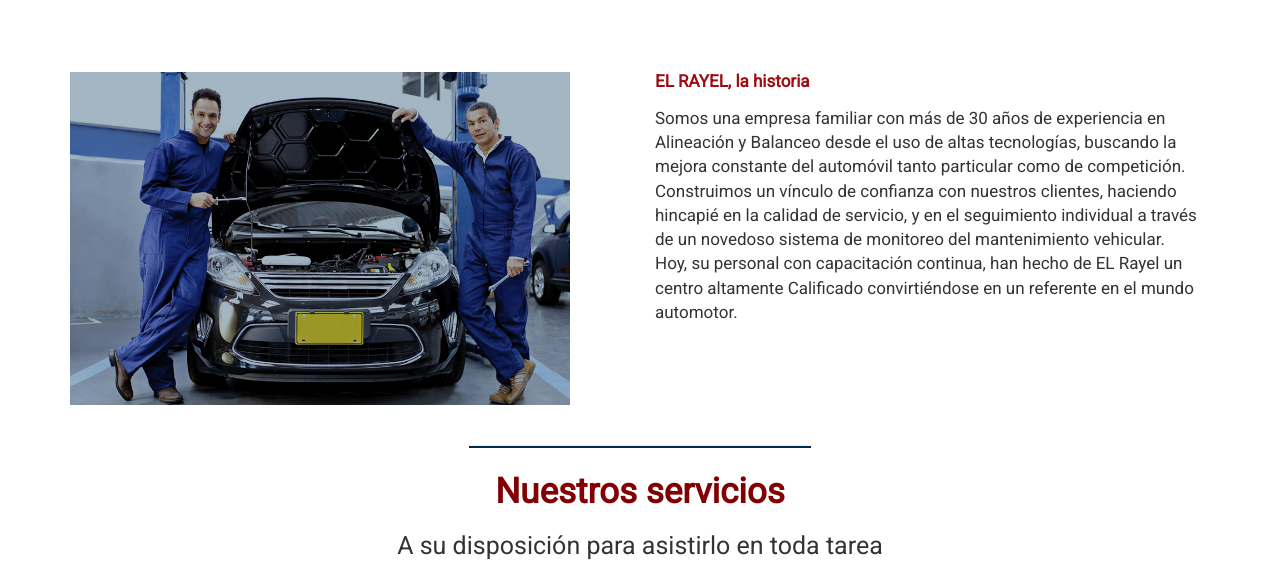
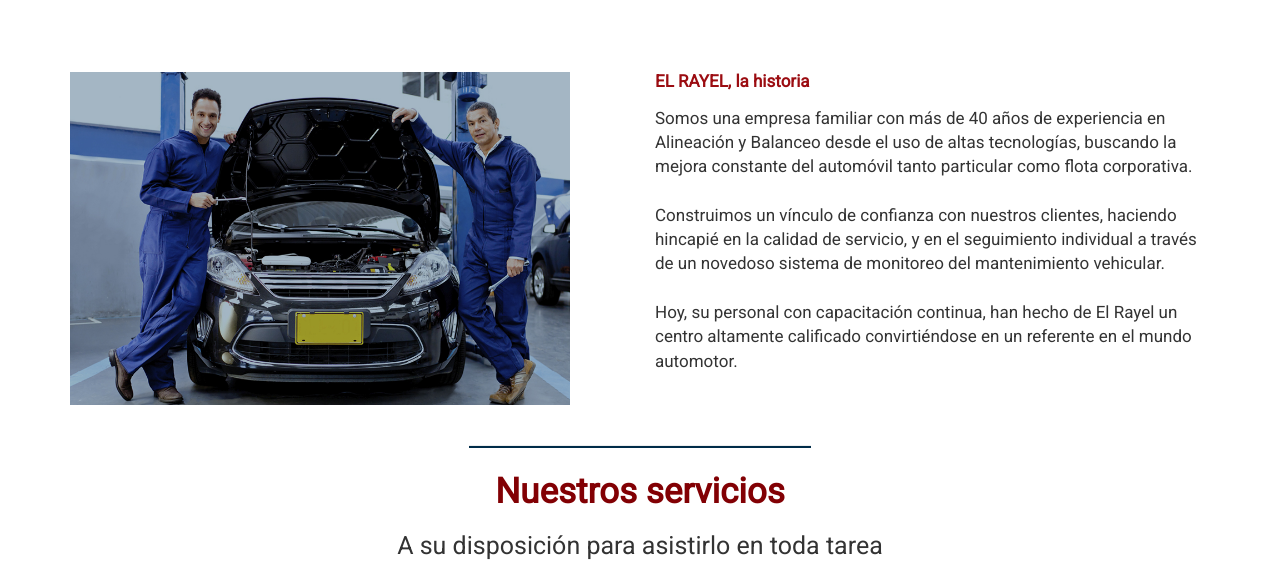
Before and after one commit to fedegilles/ElRayeWebsite, a plain HTML site: page index.html in a window 1280 px wide. Shown: the part 729-1299 px from the top of the page. Drawn offline with Linux system fonts and the light colour scheme; a web font is replaced by a local one.

Commit message:
cambio texto

```diff
--- a/index.html
+++ b/index.html
@@ -49,11 +49,9 @@
         </div>
         <div class="col-md-6">
           <h3>EL RAYEL, la historia</h3>
-          <p>Somos una empresa familiar con más de 30 años de experiencia en Alineación y Balanceo desde el uso de altas tecnologías, buscando la mejora constante del automóvil tanto particular como de competición.<br>
-
-          Construimos un vínculo de confianza con nuestros clientes, haciendo hincapié en la calidad de servicio, y en el seguimiento individual a través de un novedoso sistema de monitoreo del mantenimiento vehicular.<br>
-
-          Hoy, su personal con capacitación continua, han hecho de EL Rayel un centro altamente Calificado convirtiéndose en un referente en el mundo automotor.</p>
+          <p>Somos una empresa familiar con más de 40 años de experiencia en Alineación y Balanceo desde el uso de altas tecnologías, buscando la mejora constante del automóvil tanto particular como flota corporativa. <br><br>
+          Construimos un vínculo de confianza con nuestros clientes, haciendo hincapié en la calidad de servicio, y en el seguimiento individual a través de un novedoso sistema de monitoreo del mantenimiento vehicular.<br><br>
+          Hoy, su personal con capacitación continua, han hecho de El Rayel un centro altamente calificado convirtiéndose en un referente en el mundo automotor.</p>
         </div>
       </div>
     </div>
```
